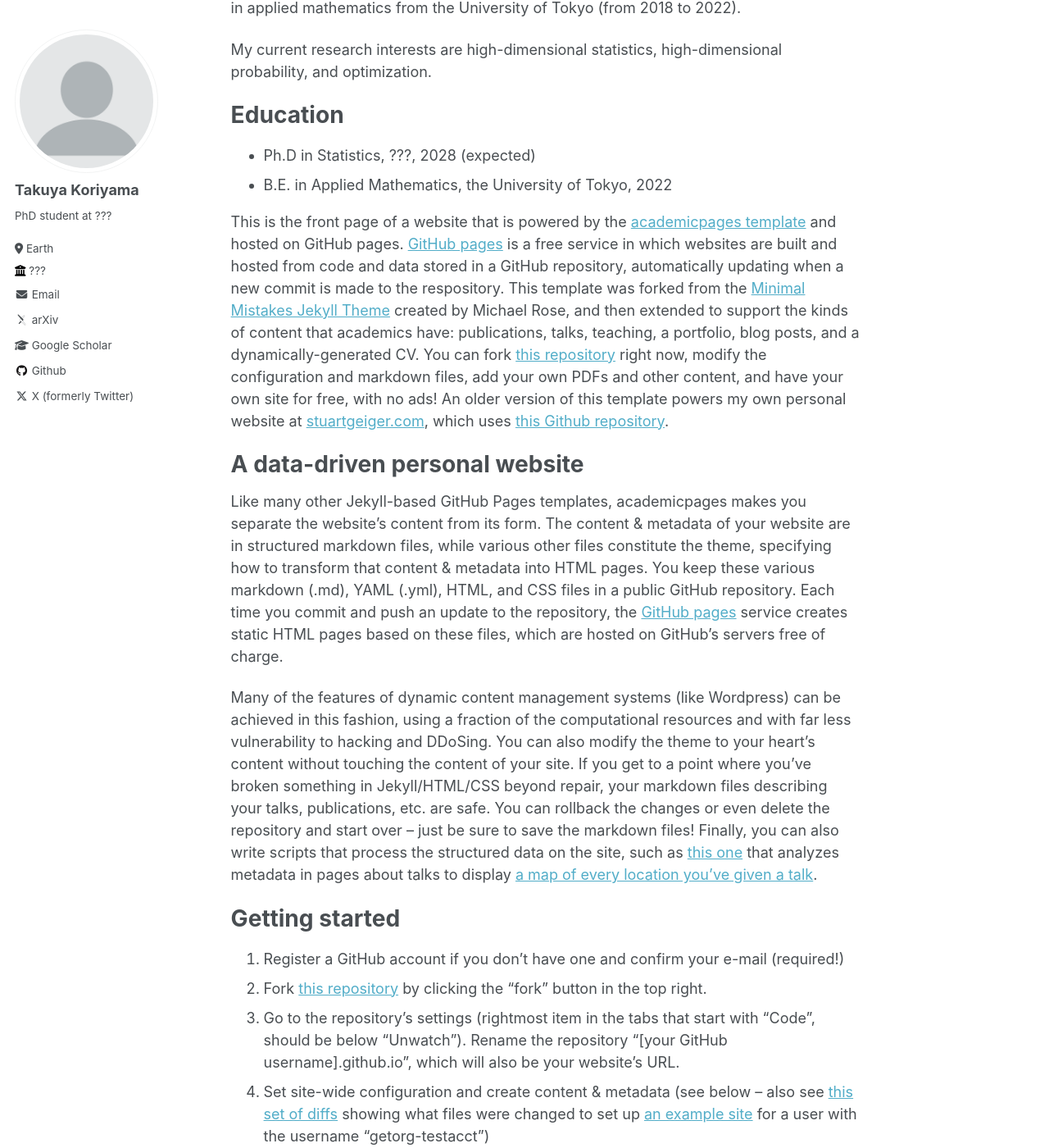
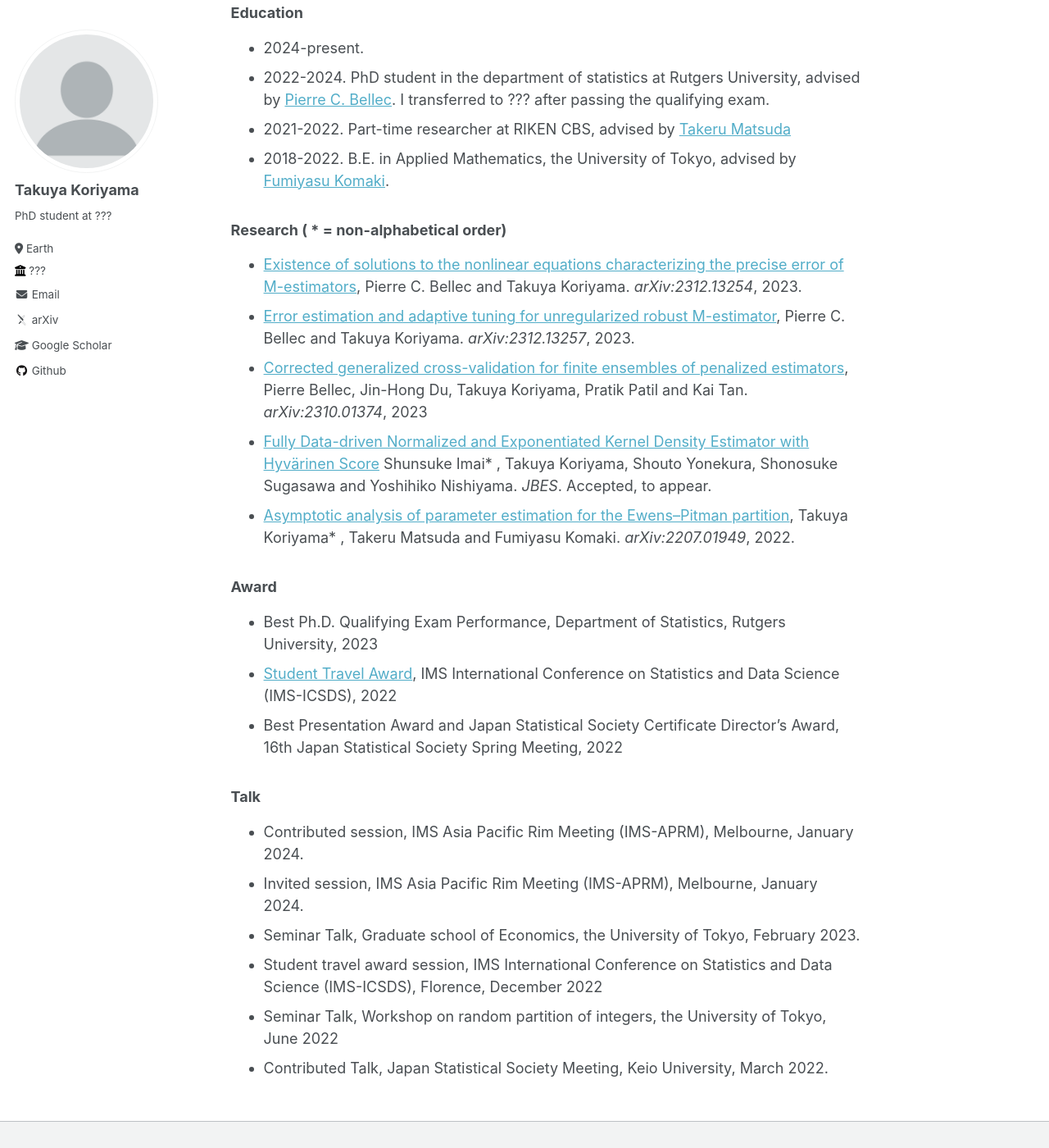
Before and after one commit to TakuyaKoriyama/takuyakoriyama.github.io, a Jekyll site: the page built from _pages/about.md, in a window 1280 px wide and 1400 px high, scrolled down 218 px. Shown: the whole window at 82% size. Built offline with Jekyll 4.4.1, drawn with Linux system fonts in a browser that asks for light colours; some web fonts are replaced; some of the changed text lies outside the part shown.

Commit message:
Update all

```diff
--- a/_config.yml
+++ b/_config.yml
@@ -64,7 +64,7 @@ author:
   steam            : # Username
   telegram         : # URL
   tumblr           : # Username
-  twitter          : "takuya_koriyama"  # Replace this with your X / Twitter handle
+  twitter          : # Replace this with your X / Twitter handle
   vine             : # Username
   weibo            : # Username
   wikipedia        : # Username
--- a/_pages/about.md
+++ b/_pages/about.md
@@ -7,54 +7,32 @@ redirect_from:
   - /about.html
 ---
 
-I am a prospective PhD student at ???.
-Prior to this, I was in the PhD program in the statistical department at Rutgers University (from 2022 to 2024). I hold a bachelor degree in applied mathematics from the University of Tokyo (from 2018 to 2022).
+I am a prospective PhD student at ???. I am broadly interested in probability.
 
-My current research interests are high-dimensional statistics, high-dimensional probability, and optimization.
+### Education
+* 2024-present.
+* 2022-2024. PhD student in the department of statistics at Rutgers University, advised by [Pierre C. Bellec](https://statweb.rutgers.edu/PCB71/). I transferred to ??? after passing the qualifying exam.
+* 2021-2022. Part-time researcher at RIKEN CBS, advised by [Takeru Matsuda](http://www.stat.t.u-tokyo.ac.jp/~t-matsuda/)
+* 2018-2022. B.E. in Applied Mathematics, the University of Tokyo, advised by [Fumiyasu Komaki](http://www.stat.t.u-tokyo.ac.jp/~komaki/index-e.html).
 
-Education
-======
-* Ph.D in Statistics, ???, 2028 (expected)
-<!-- * M.S. in Statistics, GitHub University, 2014 -->
-* B.E. in Applied Mathematics, the University of Tokyo, 2022
 
-This is the front page of a website that is powered by the [academicpages template](https://github.com/academicpages/academicpages.github.io) and hosted on GitHub pages. [GitHub pages](https://pages.github.com) is a free service in which websites are built and hosted from code and data stored in a GitHub repository, automatically updating when a new commit is made to the respository. This template was forked from the [Minimal Mistakes Jekyll Theme](https://mmistakes.github.io/minimal-mistakes/) created by Michael Rose, and then extended to support the kinds of content that academics have: publications, talks, teaching, a portfolio, blog posts, and a dynamically-generated CV. You can fork [this repository](https://github.com/academicpages/academicpages.github.io) right now, modify the configuration and markdown files, add your own PDFs and other content, and have your own site for free, with no ads! An older version of this template powers my own personal website at [stuartgeiger.com](http://stuartgeiger.com), which uses [this Github repository](https://github.com/staeiou/staeiou.github.io).
+### Research ( \* = **non**-alphabetical order)
+* [Existence of solutions to the nonlinear equations characterizing the precise error of M-estimators](https://arxiv.org/abs/2312.13254), Pierre C. Bellec and Takuya Koriyama. *arXiv:2312.13254*, 2023.
+* [Error estimation and adaptive tuning for unregularized robust M-estimator](https://arxiv.org/abs/2312.13257), Pierre C. Bellec and Takuya Koriyama.
+*arXiv:2312.13257*, 2023.
+* [Corrected generalized cross-validation for finite ensembles of penalized estimators](https://arxiv.org/abs/2310.01374), Pierre Bellec, Jin-Hong Du, Takuya Koriyama, Pratik Patil and Kai Tan. *arXiv:2310.01374*, 2023
+* [Fully Data-driven Normalized and Exponentiated Kernel Density Estimator with Hyvärinen Score](https://arxiv.org/abs/2212.00984) Shunsuke Imai\* , Takuya Koriyama, Shouto Yonekura, Shonosuke Sugasawa and Yoshihiko Nishiyama. *JBES*. Accepted, to appear.
+* [Asymptotic analysis of parameter estimation for the Ewens--Pitman partition](https://arxiv.org/abs/2207.01949), Takuya Koriyama\* , Takeru Matsuda and Fumiyasu Komaki. *arXiv:2207.01949*, 2022.
 
-A data-driven personal website
-======
-Like many other Jekyll-based GitHub Pages templates, academicpages makes you separate the website's content from its form. The content & metadata of your website are in structured markdown files, while various other files constitute the theme, specifying how to transform that content & metadata into HTML pages. You keep these various markdown (.md), YAML (.yml), HTML, and CSS files in a public GitHub repository. Each time you commit and push an update to the repository, the [GitHub pages](https://pages.github.com/) service creates static HTML pages based on these files, which are hosted on GitHub's servers free of charge.
+### Award
+* Best Ph.D. Qualifying Exam Performance, Department of Statistics, Rutgers University, 2023
+* [Student Travel Award](https://imstat.org/2022/12/06/2022-icsds-travel-award-recipients/), IMS International Conference on Statistics and Data Science (IMS-ICSDS), 2022
+* Best Presentation Award and Japan Statistical Society Certificate Director's Award, 16th Japan Statistical Society Spring Meeting, 2022
 
-Many of the features of dynamic content management systems (like Wordpress) can be achieved in this fashion, using a fraction of the computational resources and with far less vulnerability to hacking and DDoSing. You can also modify the theme to your heart's content without touching the content of your site. If you get to a point where you've broken something in Jekyll/HTML/CSS beyond repair, your markdown files describing your talks, publications, etc. are safe. You can rollback the changes or even delete the repository and start over -- just be sure to save the markdown files! Finally, you can also write scripts that process the structured data on the site, such as [this one](https://github.com/academicpages/academicpages.github.io/blob/master/talkmap.ipynb) that analyzes metadata in pages about talks to display [a map of every location you've given a talk](https://academicpages.github.io/talkmap.html).
-
-Getting started
-======
-1. Register a GitHub account if you don't have one and confirm your e-mail (required!)
-1. Fork [this repository](https://github.com/academicpages/academicpages.github.io) by clicking the "fork" button in the top right.
-1. Go to the repository's settings (rightmost item in the tabs that start with "Code", should be below "Unwatch"). Rename the repository "[your GitHub username].github.io", which will also be your website's URL.
-1. Set site-wide configuration and create content & metadata (see below -- also see [this set of diffs](http://archive.is/3TPas) showing what files were changed to set up [an example site](https://getorg-testacct.github.io) for a user with the username "getorg-testacct")
-1. Upload any files (like PDFs, .zip files, etc.) to the files/ directory. They will appear at https://[your GitHub username].github.io/files/example.pdf.
-1. Check status by going to the repository settings, in the "GitHub pages" section
-
-Site-wide configuration
-------
-The main configuration file for the site is in the base directory in [_config.yml](https://github.com/academicpages/academicpages.github.io/blob/master/_config.yml), which defines the content in the sidebars and other site-wide features. You will need to replace the default variables with ones about yourself and your site's github repository. The configuration file for the top menu is in [_data/navigation.yml](https://github.com/academicpages/academicpages.github.io/blob/master/_data/navigation.yml). For example, if you don't have a portfolio or blog posts, you can remove those items from that navigation.yml file to remove them from the header.
-
-Create content & metadata
-------
-For site content, there is one markdown file for each type of content, which are stored in directories like _publications, _talks, _posts, _teaching, or _pages. For example, each talk is a markdown file in the [_talks directory](https://github.com/academicpages/academicpages.github.io/tree/master/_talks). At the top of each markdown file is structured data in YAML about the talk, which the theme will parse to do lots of cool stuff. The same structured data about a talk is used to generate the list of talks on the [Talks page](https://academicpages.github.io/talks), each [individual page](https://academicpages.github.io/talks/2012-03-01-talk-1) for specific talks, the talks section for the [CV page](https://academicpages.github.io/cv), and the [map of places you've given a talk](https://academicpages.github.io/talkmap.html) (if you run this [python file](https://github.com/academicpages/academicpages.github.io/blob/master/talkmap.py) or [Jupyter notebook](https://github.com/academicpages/academicpages.github.io/blob/master/talkmap.ipynb), which creates the HTML for the map based on the contents of the _talks directory).
-
-**Markdown generator**
-
-I have also created [a set of Jupyter notebooks](https://github.com/academicpages/academicpages.github.io/tree/master/markdown_generator
-) that converts a CSV containing structured data about talks or presentations into individual markdown files that will be properly formatted for the academicpages template. The sample CSVs in that directory are the ones I used to create my own personal website at stuartgeiger.com. My usual workflow is that I keep a spreadsheet of my publications and talks, then run the code in these notebooks to generate the markdown files, then commit and push them to the GitHub repository.
-
-How to edit your site's GitHub repository
-------
-Many people use a git client to create files on their local computer and then push them to GitHub's servers. If you are not familiar with git, you can directly edit these configuration and markdown files directly in the github.com interface. Navigate to a file (like [this one](https://github.com/academicpages/academicpages.github.io/blob/master/_talks/2012-03-01-talk-1.md) and click the pencil icon in the top right of the content preview (to the right of the "Raw | Blame | History" buttons). You can delete a file by clicking the trashcan icon to the right of the pencil icon. You can also create new files or upload files by navigating to a directory and clicking the "Create new file" or "Upload files" buttons.
-
-Example: editing a markdown file for a talk
-![Editing a markdown file for a talk](/images/editing-talk.png)
-
-For more info
-------
-More info about configuring academicpages can be found in [the guide](https://academicpages.github.io/markdown/). The [guides for the Minimal Mistakes theme](https://mmistakes.github.io/minimal-mistakes/docs/configuration/) (which this theme was forked from) might also be helpful.
+### Talk
+* Contributed session, IMS Asia Pacific Rim Meeting (IMS-APRM), Melbourne, January 2024.
+* Invited session, IMS Asia Pacific Rim Meeting (IMS-APRM), Melbourne, January 2024.
+* Seminar Talk, Graduate school of Economics, the University of Tokyo, February 2023.
+* Student travel award session, IMS International Conference on Statistics and Data Science (IMS-ICSDS), Florence, December 2022
+* Seminar Talk, Workshop on random partition of integers, the University of Tokyo, June 2022
+* Contributed Talk, Japan Statistical Society Meeting, Keio University, March 2022.
```
Also changed, not shown: _data/navigation.yml (+11 -11 lines), _pages/publications.md (+2 -2 lines).
